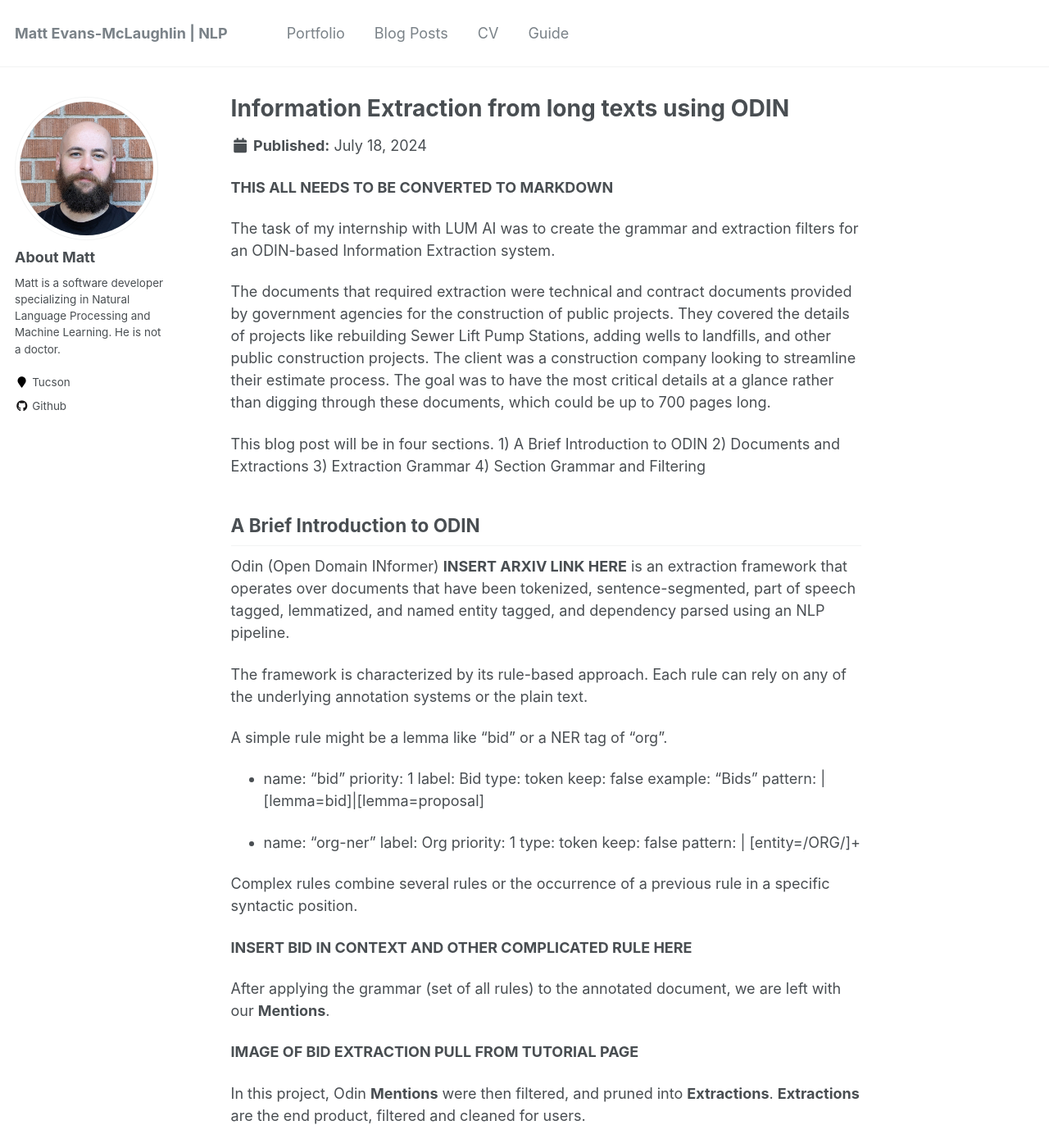
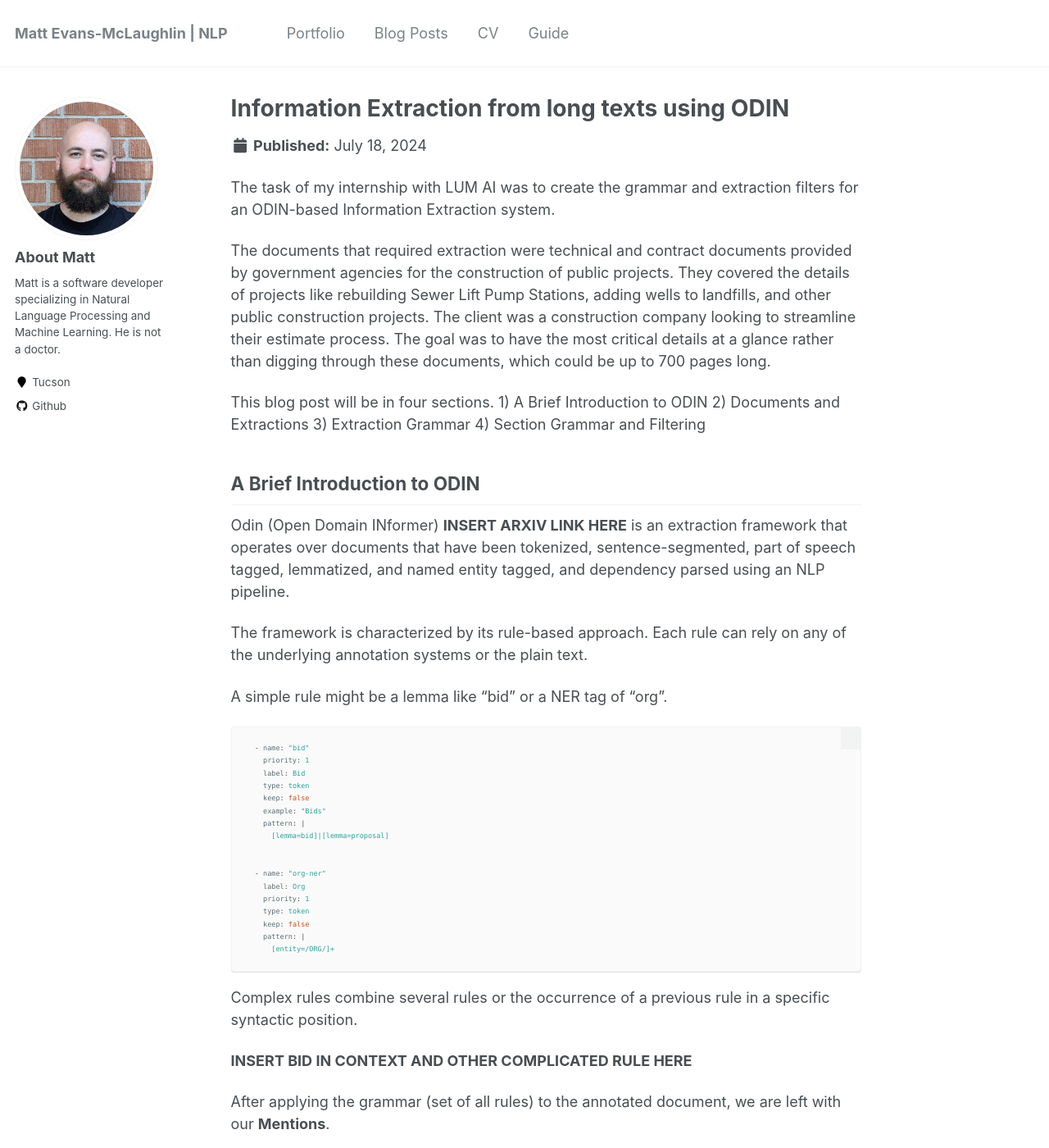
Before and after one commit to mc-wut/mc-wut.github.io, a Jekyll site: the page built from _portfolio/portfolio-1.md, in a window 1280 px wide and 1400 px high. Shown: the whole window at 82% size. Built offline with Jekyll 4.4.1, drawn with Linux system fonts in a browser that asks for light colours.

Commit message:
- contains embedded code blocks in portfolio-1.md

````diff
--- a/_portfolio/portfolio-1.md
+++ b/_portfolio/portfolio-1.md
@@ -3,8 +3,6 @@ title: "Information Extraction from long texts using ODIN"
 excerpt: "Capturing specific entities, locations and figures in text extracted from PDFs using syntactic rules. <br/><img src='/images/internship-post-image.png'>"
 collection: portfolio
 ---
-
-**THIS ALL NEEDS TO BE CONVERTED TO MARKDOWN**
 
 The task of my internship with LUM AI was to create the grammar and extraction filters for an ODIN-based Information Extraction system.
 
@@ -24,6 +22,7 @@ The framework is characterized by its rule-based approach. Each rule can rely on
 
 A simple rule might be a lemma like "bid" or a NER tag of "org".
 
+```yaml
   - name: "bid"
     priority: 1
     label: Bid
@@ -41,6 +40,7 @@ A simple rule might be a lemma like "bid" or a NER tag of "org".
     keep: false
     pattern: |
       [entity=/ORG/]+
+```
 
 Complex rules combine several rules or the occurrence of a previous rule in a specific syntactic position.
 
@@ -48,7 +48,7 @@ Complex rules combine several rules or the occurrence of a previous rule in a sp
 
 After applying the grammar (set of all rules) to the annotated document, we are left with our **Mentions**.
 
-**IMAGE OF BID EXTRACTION PULL FROM TUTORIAL PAGE**
+
 
 In this project, Odin **Mentions** were then filtered, and pruned into **Extractions**. **Extractions** are the end product, filtered and cleaned for users.
 
````
